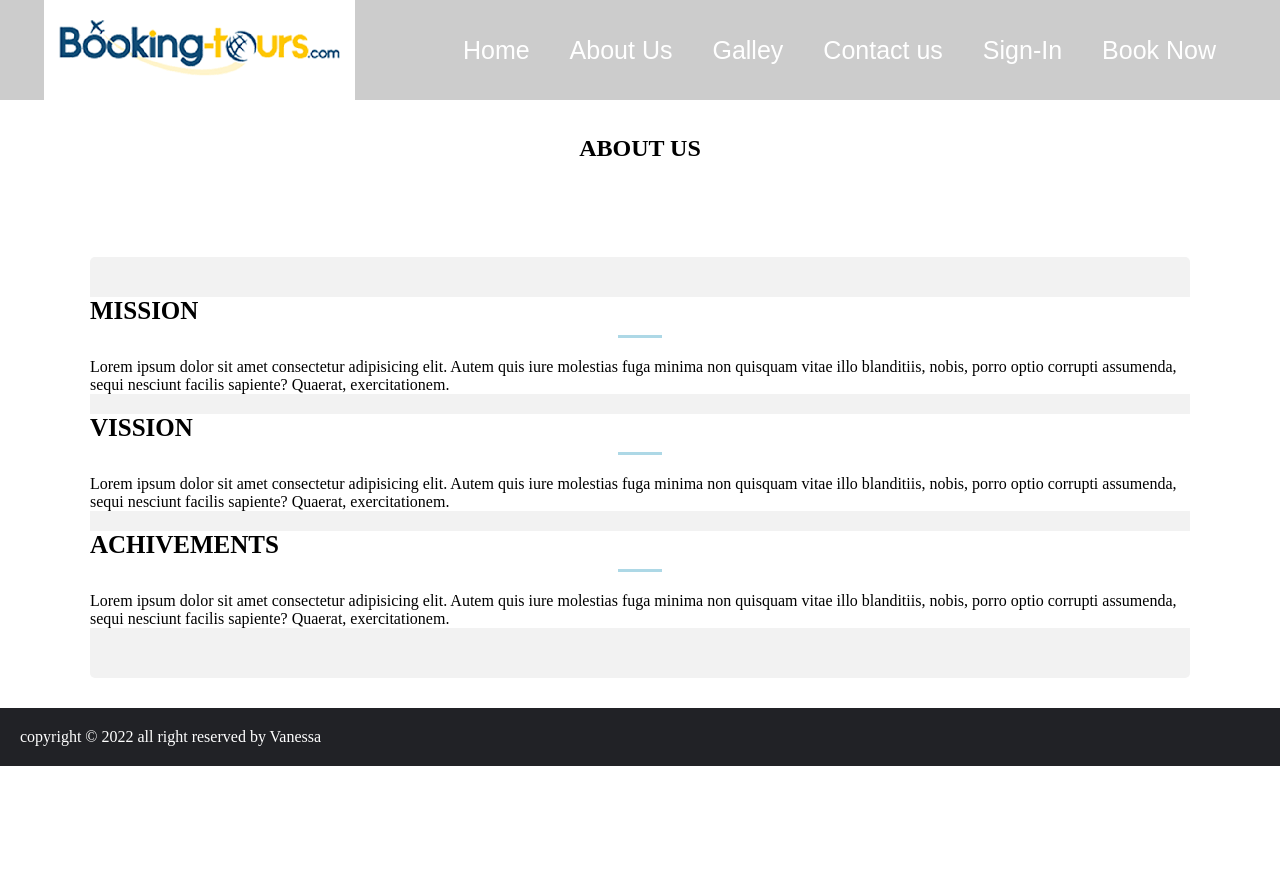
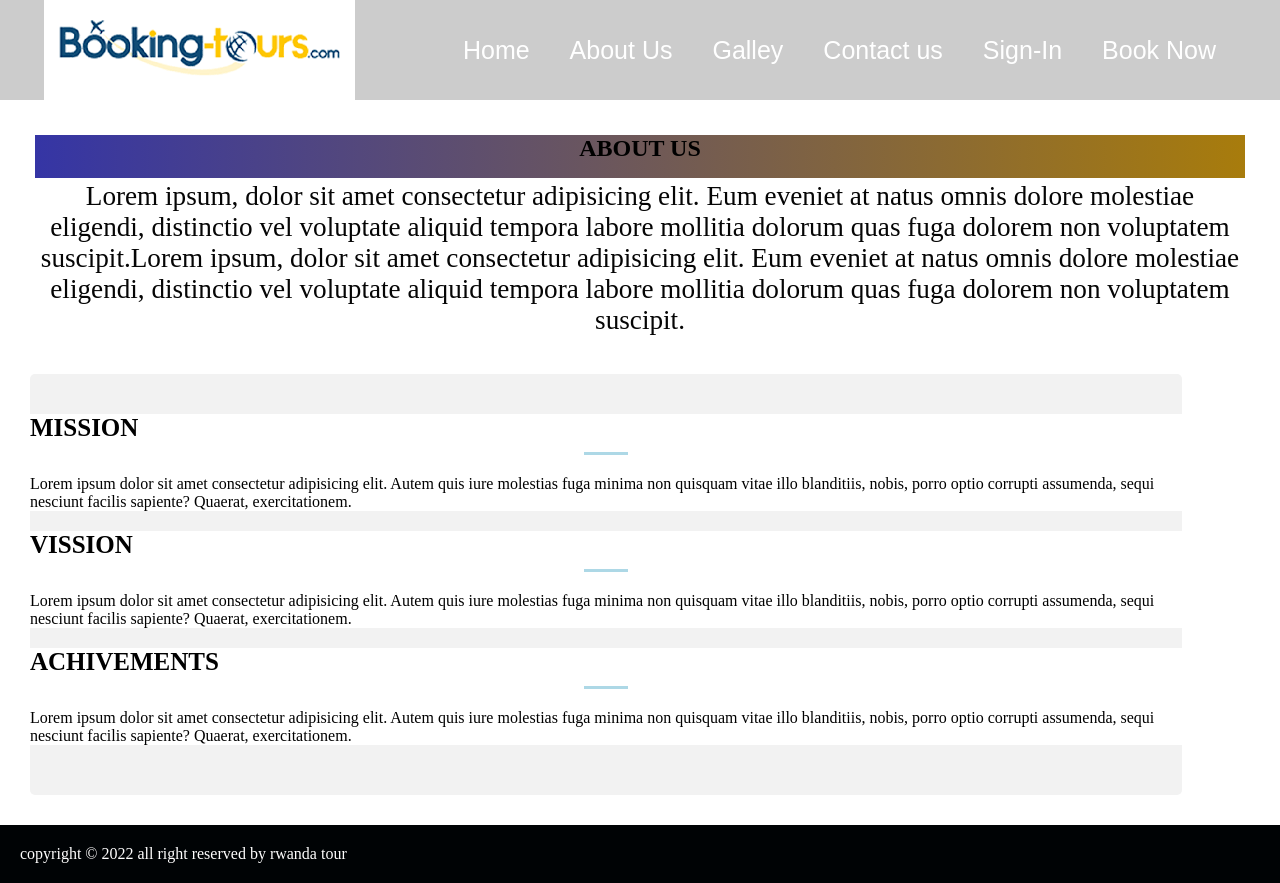
Before and after one commit to Loice-vanessa/thousanda-hills, a plain HTML site: page about us.html in a window 1280 px wide. Before the commit the page ends 800 px from the top, so only its background shows below. Drawn offline with Linux system fonts and the light colour scheme.

Commit message:
orginal add

```diff
--- a/about us.html
+++ b/about us.html
@@ -3,13 +3,7 @@
 
 <!-- <head>ghvbhjvm,</head> -->
 <link rel="stylesheet" href="style.css">
-<body>
-    <!-- <div class="vdiv">
-        <video autoplay loop>g
-            <source src="rwanda.mp4" type="video/mp4">
-        </video>
-    </div> -->
-    <!-- <div class="cen-div absolute"> -->
+
         <nav>
             <div class="logo">
                 <img src="images/logobo.png" alt=" Traval rwanda logo">
@@ -76,7 +70,7 @@
         </div>
     </section>
     <footer class="text-center">
-        <p>copyright &copy; 2022 all right reserved by Vanessa </p>
+        <p>copyright &copy; 2022 all right reserved by rwanda tour</p>
     </footer>
 
 </body>
--- a/style.css
+++ b/style.css
@@ -65,8 +65,8 @@ nav a:hover .active {
 
 }
 .logo-img {
-    width: 200px;
-    border-radius: 40%;
+    width: 20px;
+    border-radius: 20%;
   }
   /* about section */
   .about-1{
@@ -77,19 +77,24 @@ nav a:hover .active {
       text-align: center;
       color: black;
       font-size: bold;
+      padding-bottom: 1rem;
+      background-image: linear-gradient(to right, rgb(53, 53, 165), rgb(168, 124, 12));
+
   }
    .about-1 p{
       text-align: center;
       padding: 3px;
-      color: #fff;
+      color: rgb(5, 5, 5);
+      font-size: 1.7rem;
 
   }
 .about-2 {
-width: 1100px;
+width: 90%;
 height: auto;
-border: 1px  black;
-margin: 30px auto;
+border: 1rem  rgb(12, 12, 12);
+margin: 30px;
 padding: 0px;
+font-size: 1rem;
 
 
 }
@@ -120,14 +125,14 @@ padding: 0px;
       margin-top: 20px;
   }
   .about-item:hover{
-      background-color: lightblue;
+    background-image: linear-gradient(to right, rgb(144, 144, 190), rgb(175, 162, 129));
   }.about-item:hover i,
   .about-item:hover h3,
   .about-item:hover p{
       color: black;
   }
   .about-item:hover hr{
-      background-color: #fff ;
+      background-color: rgb(179, 50, 50) ;
   }
   .about-item:hover i{
       transform: translate(-20PX);
@@ -138,11 +143,13 @@ padding: 0px;
       transition: all 400ms ease-in-out;
   }
   footer{
-      background-color: #212226;
+      background-color: #000305;
       padding: 20px;
+
   }
    footer p{
        color: #fff;
+       align-items: center;
    }
    /* book now section */
    .search-btn{
@@ -284,6 +291,7 @@ input:hover,
 .fb {
   background-color: #3B5998;
   color: white;
+
 }
 
 .twitter {
```
Also changed, not shown: book now.html (+3 -0 lines), contact us.html (+3 -0 lines), galley.html (+5 -2 lines), index.html (+4 -0 lines), sign up.html (+3 -1 lines), images/fa fa-book.png (added), images/fa fa-globe.png (added), images/fa fa-pencile.png (added).
